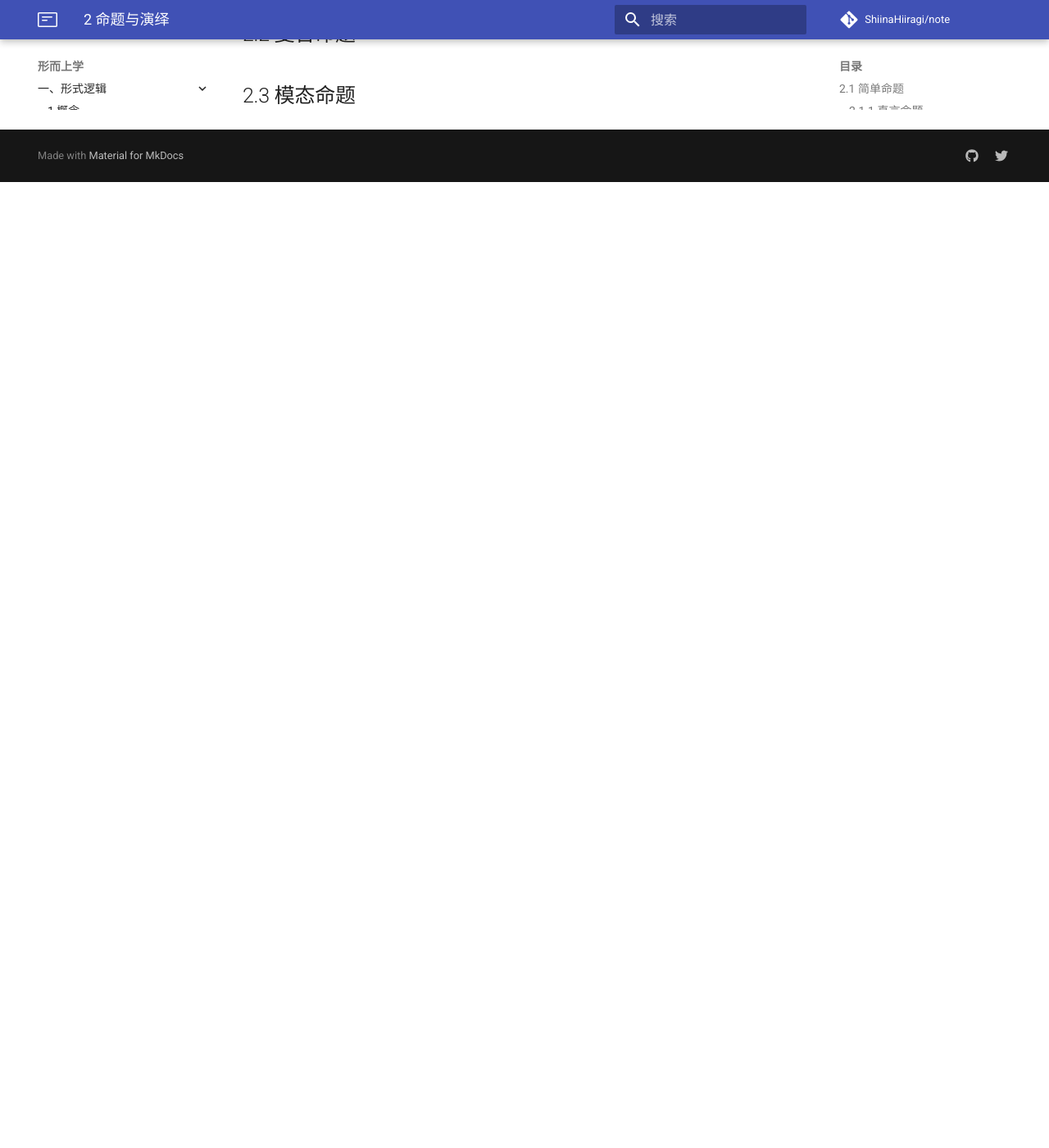
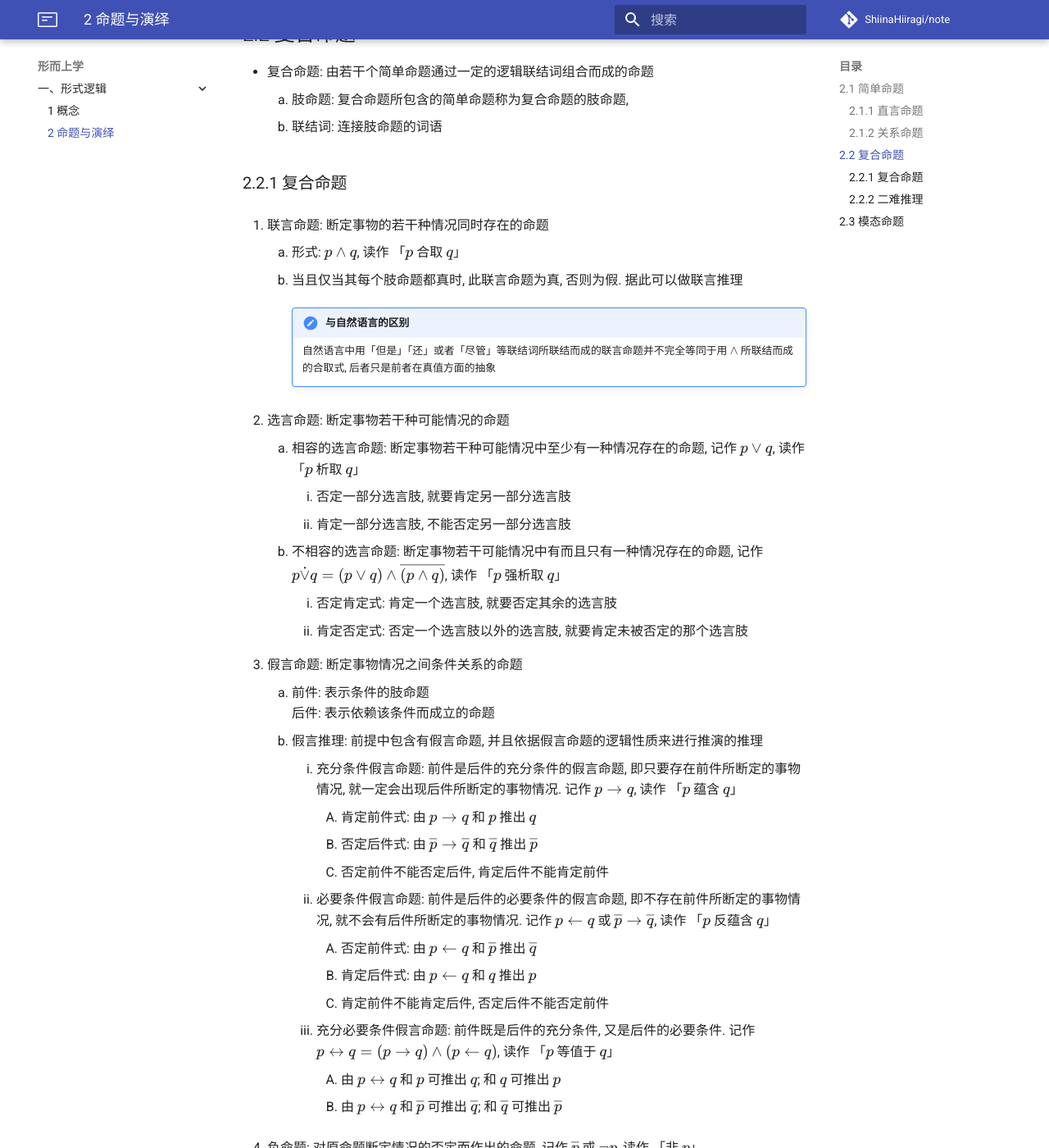
Before and after one commit to ShiinaHiiragi/note, an MkDocs documentation site: the page built from docs/philosophy/formal/deduction.md, in a window 1280 px wide and 1400 px high, scrolled down 4286 px. Shown: the whole window at 82% size. Built offline with MkDocs 1.6.1 and Material for MkDocs 9.7.7, drawn with Linux system fonts in a browser that asks for light colours; comment, search, counter and statistics services are not loaded; before the commit the page ends 4508 px from its top, so only the background shows below that; some of the changed text lies outside the part shown.

Commit message:
add 2.2.1

```diff
--- a/docs/philosophy/formal/deduction.md
+++ b/docs/philosophy/formal/deduction.md
@@ -18,7 +18,7 @@
 
     ![](../assets/prop_class.png)
 
-3. 从下表主谓项之间的关系与不同命题形式之间的真假关系， 可以看出以下命题形式之间的关系, 如图称为「逻辑方阵」
+3. 从下表主谓项之间的关系与不同命题形式之间的真假关系,  可以看出以下命题形式之间的关系, 如图称为「逻辑方阵」
 
     | 主谓项关系 | $\mathrm{SAP}$ | $\mathrm{SEP}$ | $\mathrm{SIP}$ | $\mathrm{SOP}$ |
     | :--------: | :------------: | :------------: | :------------: | :------------: |
@@ -100,6 +100,68 @@
 
 ## 2.2 复合命题
 
+- 复合命题: 由若干个简单命题通过一定的逻辑联结词组合而成的命题
+    1. 肢命题: 复合命题所包含的简单命题称为复合命题的肢命题,
+    2. 联结词: 连接肢命题的词语
+
+### 2.2.1 复合命题
+1. 联言命题: 断定事物的若干种情况同时存在的命题
+    1. 形式: $p\wedge q$, 读作 「$p$ 合取 $q$」
+    2. 当且仅当其每个肢命题都真时, 此联言命题为真, 否则为假. 据此可以做联言推理
+
+        !!! note "与自然语言的区别"
+            自然语言中用「但是」「还」或者「尽管」等联结词所联结而成的联言命题并不完全等同于用 $\wedge$ 所联结而成的合取式, 后者只是前者在真值方面的抽象
+
+2. 选言命题: 断定事物若干种可能情况的命题
+    1. 相容的选言命题: 断定事物若干种可能情况中至少有一种情况存在的命题, 记作 $p \vee q$, 读作 「$p$ 析取 $q$」
+        1. 否定一部分选言肢, 就要肯定另一部分选言肢
+        2. 肯定一部分选言肢, 不能否定另一部分选言肢
+    2. 不相容的选言命题: 断定事物若干可能情况中有而且只有一种情况存在的命题, 记作 $p \dot{\vee} q=(p\vee q)\wedge \overline{(p \wedge q)}$, 读作 「$p$ 强析取 $q$」
+        1. 否定肯定式: 肯定一个选言肢, 就要否定其余的选言肢
+        2. 肯定否定式: 否定一个选言肢以外的选言肢, 就要肯定未被否定的那个选言肢
+3. 假言命题: 断定事物情况之间条件关系的命题
+    1. 前件: 表示条件的肢命题
+        后件: 表示依赖该条件而成立的命题
+    2. 假言推理: 前提中包含有假言命题, 并且依据假言命题的逻辑性质来进行推演的推理
+        1. 充分条件假言命题: 前件是后件的充分条件的假言命题, 即只要存在前件所断定的事物情况, 就一定会出现后件所断定的事物情况. 记作 $p \to q$, 读作 「$p$ 蕴含 $q$」
+            1. 肯定前件式: 由 $p\to q$ 和 $p$ 推出 $q$
+            2. 否定后件式: 由 $\overline{p}\to \overline{q}$ 和 $\overline{q}$ 推出 $\overline{p}$
+            3. 否定前件不能否定后件, 肯定后件不能肯定前件
+        2. 必要条件假言命题: 前件是后件的必要条件的假言命题, 即不存在前件所断定的事物情况, 就不会有后件所断定的事物情况. 记作 $p \leftarrow q$ 或 $\overline{p}\to \overline{q}$, 读作 「$p$ 反蕴含 $q$」
+            1. 否定前件式: 由 $p\leftarrow q$ 和 $\overline{p}$ 推出 $\overline{q}$
+            2. 肯定后件式: 由 $p\leftarrow q$ 和 $q$ 推出 $p$
+            3. 肯定前件不能肯定后件, 否定后件不能否定前件
+        3. 充分必要条件假言命题: 前件既是后件的充分条件, 又是后件的必要条件. 记作 $p \leftrightarrow q=(p\to q)\wedge(p\leftarrow q)$, 读作 「$p$ 等值于 $q$」
+            1. 由 $p\leftrightarrow q$ 和 $p$ 可推出 $q$; 和 $q$ 可推出 $p$
+            2. 由 $p\leftrightarrow q$ 和 $\overline{p}$ 可推出 $\overline{q}$; 和 $\overline{q}$ 可推出 $\overline{p}$
+4. 负命题: 对原命题断定情况的否定而作出的命题, 记作 $\overline{p}$ 或 $\neg p$, 读作 「非 $p$」
+    1. 对于直言命题
+        - $\mathrm{\overline{SAP}}\leftrightarrow \mathrm{SOP}, \mathrm{\overline{SEP}}\leftrightarrow \mathrm{SIP}, \mathrm{\overline{SIP}}\leftrightarrow \mathrm{SEP}, \mathrm{\overline{SOP}}\leftrightarrow \mathrm{SAP}$
+        - $\overline{\overline{p}}=p$
+    2. 对于复合命题
+        - $\overline{p\wedge q}=\overline{p}\vee \overline{q}, \overline{p\vee q}=\overline{p}\wedge \overline{q}, \overline{p\dot{\vee} q}=(p\wedge q)\vee (\overline{p}\wedge \overline{q})$
+        - $\overline{p\to q}=p\wedge \overline{q}, \overline{p\leftarrow q}=\overline{p}\wedge q, \overline{p\leftrightarrow q}=(p\wedge \overline{q})\vee (\overline{p}\wedge q)$
+5. 真值表: 显示复合命题的真假是如何由其肢命题的真假所决定的表格
+    1. 复合命题的真值表
+
+        |  $p$  |  $q$  | $p\wedge q$ |    $p\vee q$    |   $p\dot{\vee} q$    |
+        | :---: | :---: | :---------: | :-------------: | :------------------: |
+        |  $+$  |  $+$  |     $+$     |       $+$       |         $-$          |
+        |  $+$  |  $-$  |     $-$     |       $+$       |         $+$          |
+        |  $-$  |  $+$  |     $-$     |       $+$       |         $+$          |
+        |  $-$  |  $-$  |     $-$     |       $-$       |         $-$          |
+
+        |  $p$  |  $q$  |  $p\to q$   | $p\leftarrow q$ | $p\leftrightarrow q$ |
+        | :---: | :---: | :---------: | :-------------: | :------------------: |
+        |  $+$  |  $+$  |     $+$     |       $+$       |         $+$          |
+        |  $+$  |  $-$  |     $-$     |       $+$       |         $-$          |
+        |  $-$  |  $+$  |     $+$     |       $-$       |         $-$          |
+        |  $-$  |  $-$  |     $+$     |       $+$       |         $+$          |
+
+    2. 重言式 (不管其肢命题的真假情况如何, 整个复合命题总是真的) 可以用归谬赋值法判定
+
+### 2.2.2 二难推理
+
 ## 2.3 模态命题
 
 <style>
```
